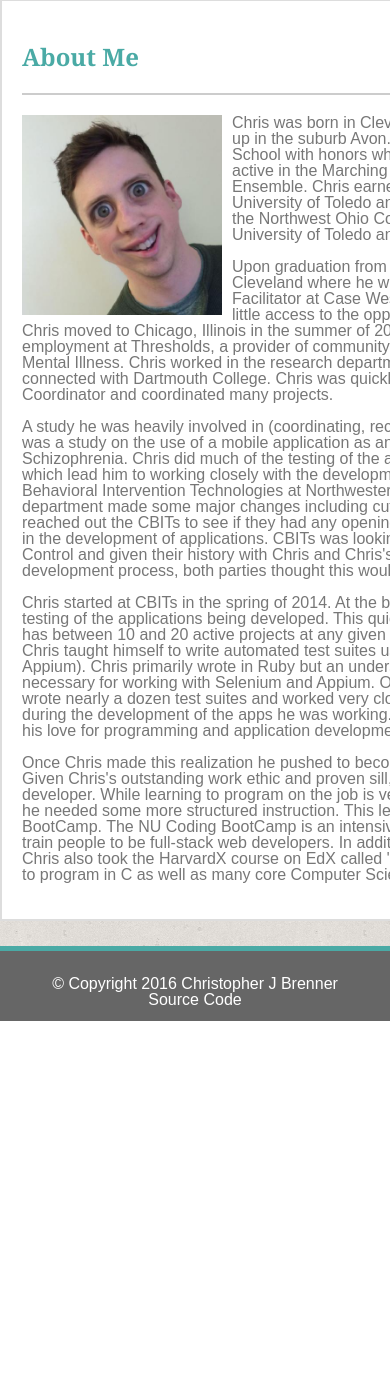
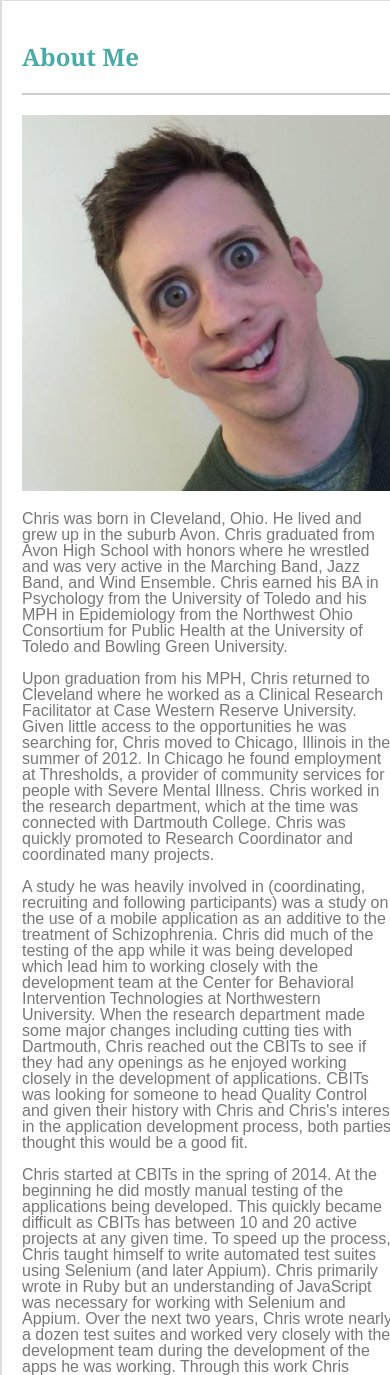
Before and after one commit to cbrenner04/Responsive-Portfolio, a PHP site: page / in a window 390 px wide; the page is wider, and only the part inside the window is pictured. Shown: the part 121-1496 px from the top of that part. Before the commit the page ends 1142 px from the top of that part, so only its background shows below. Run offline with PHP 8.4, Linux system fonts and the light colour scheme.

Commit message:
Update styling for media query of max-width 980

```diff
--- a/assets/css/about.css
+++ b/assets/css/about.css
@@ -2,4 +2,12 @@
 	float: left;
 	margin-right: 10px;
 	margin-top: 20px;
+	width: 200px;
 }
+
+@media screen and (max-width: 980px) {
+	.my-face {
+		width: 100%;
+		margin-bottom: 20px;
+	}
+}
--- a/assets/css/style.css
+++ b/assets/css/style.css
@@ -184,3 +184,20 @@ footer p {
 footer a {
 	color: #ffffff;
 }
+
+@media screen and (max-width: 980px) {
+	.container {
+		width: 720px;
+	}
+	.main-content {
+		width: 420px;
+	}
+}
+
+@media screen and (max-width: 768px) {
+
+}
+
+@media screen and (max-width: 640px) {
+
+}
--- a/index.html
+++ b/index.html
@@ -39,9 +39,7 @@
 					<h2>About Me</h2>
 				</header>
 
-				<div class="my-face">
-					<img src="assets/images/weird_face.jpeg" alt="My smiling face" width="200">
-				</div>
+				<img class="my-face" src="assets/images/weird_face.jpeg" alt="My smiling face">
 
 				<div class="regular-text">
 					<p>Chris was born in Cleveland, Ohio. He lived and grew up in the suburb Avon. Chris graduated from Avon High School with honors where he wrestled and was very active in the Marching Band, Jazz Band, and Wind Ensemble. Chris earned his BA in Psychology from the University of Toledo and his MPH in Epidemiology from the Northwest Ohio Consortium for Public Health at the University of Toledo and Bowling Green University.</p>
```
Also changed, not shown: assets/css/portfolio.css (+11 -1 lines), portfolio.html (+10 -10 lines).
